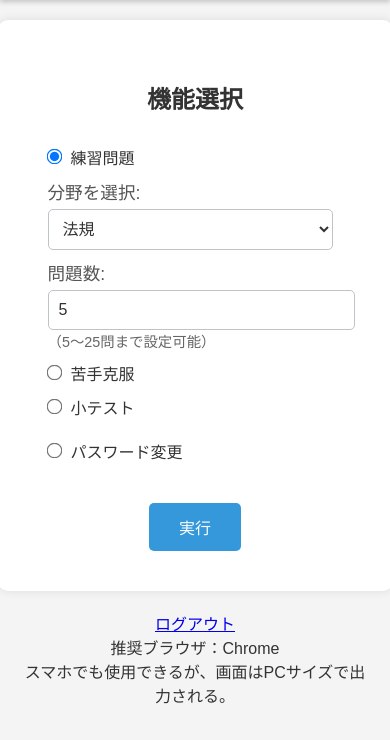
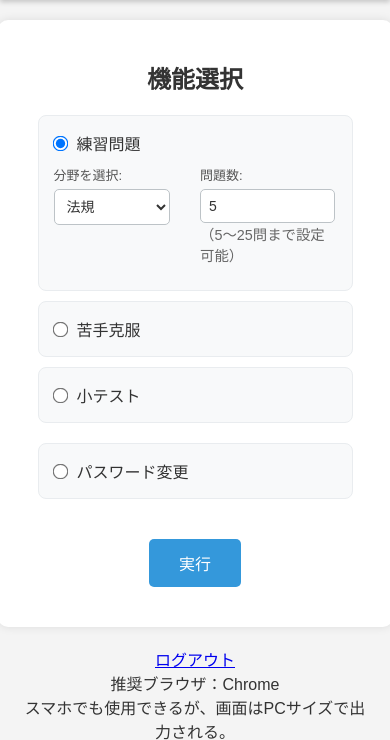
Before and after one commit to u1tngc/huac_test, a Flask app: page /GK_menu01 in a window 390 px wide. Shown: the part 86-826 px from the top of the page. Run offline with Flask 3, Linux system fonts and the light colour scheme; the visitor is signed in with stand-in values (Sample User, id 1).

Commit message:
ver_0.00

```diff
--- a/static/GK1C0002.css
+++ b/static/GK1C0002.css
@@ -56,7 +56,8 @@ main {
 
 .options h2 {
     color: #333;
-    margin-bottom: 20px;
+    margin-top: 0;
+    margin-bottom: 10px;
 }
 
 .data-section {
@@ -167,12 +168,30 @@ footer {
     padding: 20px 0;
 }
 
+/* ラジオボタンエリアの背景 */
+.radio-section {
+    background-color: #f8f9fa;
+    border-radius: 8px;
+    padding: 15px;
+    margin: 10px 0;
+    border: 1px solid #e9ecef;
+}
+
+.radio-section .radio-group {
+    padding-left: 0;
+    margin: 0 0 10px 0;
+}
+
+.radio-section .radio-group:last-of-type {
+    margin-bottom: 0;
+}
+
 /* 横並びのフォームグループ */
 .form-horizontal {
     display: flex;
     gap: 20px;
     align-items: flex-start;
-    padding-left: 20px;
+    padding-left: 0;
     margin: 10px 0;
 }
 
@@ -184,7 +203,8 @@ footer {
 
 .form-horizontal .form-group select,
 .form-horizontal .form-group input[type="number"] {
-    width: 100%;
+    width: calc(100% - 20px);
+    padding: 10px;
 }
 
 /* レスポンシブ対応 */
@@ -207,20 +227,32 @@ footer {
         width: calc(100% - 20px);
     }
 
-    /* スマホでは縦並びに戻す */
+    /* スマホでも横並びを維持 */
     .form-horizontal {
-        flex-direction: column;
+        display: flex;
+        flex-direction: row;
         gap: 10px;
-        padding-left: 10px;
+        padding-left: 0;
+    }
+
+    .radio-section .radio-group {
+        padding-left: 0;
     }
 
     .form-horizontal .form-group {
         padding-left: 0;
+        flex: 1;
     }
 
     .form-horizontal .form-group select,
     .form-horizontal .form-group input[type="number"] {
         width: calc(100% - 20px);
+        padding: 8px;
+        font-size: 14px;
+    }
+
+    .form-horizontal .form-group label {
+        font-size: 13px;
     }
 }
 
--- a/static/GK1C0040.css
+++ b/static/GK1C0040.css
@@ -20,6 +20,7 @@ form {
 /* ヘッダー */
 header {
     background-color: #1e3a8a;
+    /* PANTONE280 */
     color: white;
     padding: 20px;
     text-align: center;
@@ -52,7 +53,8 @@ main {
 
 .options h2 {
     color: #333;
-    margin-bottom: 20px;
+    margin-top: 0;
+    margin-bottom: 10px;
 }
 
 /* テーブル（表） */
--- a/static/GK1C0041.css
+++ b/static/GK1C0041.css
@@ -20,6 +20,7 @@ form {
 /* ヘッダー */
 header {
     background-color: #1e3a8a;
+    /* PANTONE280 */
     color: white;
     padding: 20px;
     text-align: center;
@@ -52,7 +53,8 @@ main {
 
 .options h2 {
     color: #333;
-    margin-bottom: 20px;
+    margin-top: 0;
+    margin-bottom: 10px;
 }
 
 /* 入力グループ */
--- a/static/GK1C0042.css
+++ b/static/GK1C0042.css
@@ -20,6 +20,7 @@ form {
 /* ヘッダー */
 header {
     background-color: #1e3a8a;
+    /* PANTONE280 */
     color: white;
     padding: 20px;
     text-align: center;
@@ -52,7 +53,8 @@ main {
 
 .options h2 {
     color: #333;
-    margin-bottom: 20px;
+    margin-top: 0;
+    margin-bottom: 10px;
 }
 
 /* データセクション */
--- a/templates/GK_menu01.html
+++ b/templates/GK_menu01.html
@@ -28,6 +28,7 @@
             <form method="post">
                 {% if session['authority'] in [0, 1, 2, 3, 6, 7, 9] %}
                 <div class="data-section">
+                    <div class="radio-section">
                         <label class="radio-group"><input type="radio" name="selection" value="practice"
                                 checked>練習問題</label>
                         <div class="form-horizontal">
@@ -43,21 +44,30 @@
                             </div>
                             <div class="form-group">
                                 <label for="mondai_num">問題数:</label>
-                            <input type="number" id="mondai_num" name="mondai_num" value="5" min="5" max="25" required>
+                                <input type="number" id="mondai_num" name="mondai_num" value="5" min="5" max="25"
+                                    required>
                                 <small style="color: #666; font-size: 0.9em;">（5〜25問まで設定可能）</small>
                             </div>
                         </div>
+                    </div>
+                    <div class="radio-section">
                         <label class="radio-group"><input type="radio" name="selection" value="nigate">苦手克服</label>
+                    </div>
+                    <div class="radio-section">
                         <label class="radio-group"><input type="radio" name="selection" value="quiz">小テスト</label>
+                    </div>
                 </div>
                 {% endif %}
                 {% if session['authority'] in [6,7,8,9] %}
                 <div class="data-section">
+                    <div class="radio-section">
                         <label class="radio-group"><input type="radio" name="selection" value="analysis">苦手分析</label>
+                    </div>
                 </div>
                 {% endif %}
                 {% if session['authority'] in [6, 7, 9] %}
                 <div class="data-section">
+                    <div class="radio-section">
                         <label class="radio-group"><input type="radio" name="selection" value="db">ＤＢ登録・訂正・削除</label>
                         <div class="form-group">
                             <label for="db_kbn">処理を選択:</label>
@@ -69,9 +79,12 @@
                             </select>
                         </div>
                     </div>
+                </div>
                 {% endif %}
                 <div class="data-section">
+                    <div class="radio-section">
                         <label class="radio-group"><input type="radio" name="selection" value="password">パスワード変更</label>
+                    </div>
                 </div>
                 <div class="button-group">
                     <button type="submit" class="execute-button">実行</button>
```
Lines whose indentation alone changed are shown as unchanged.
